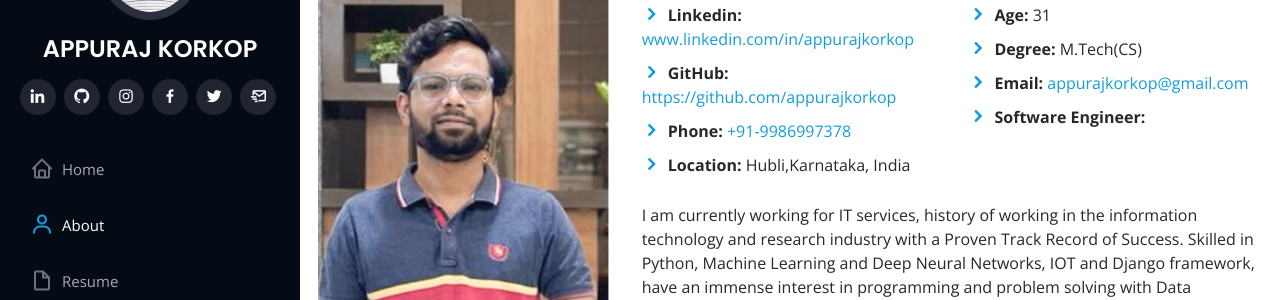
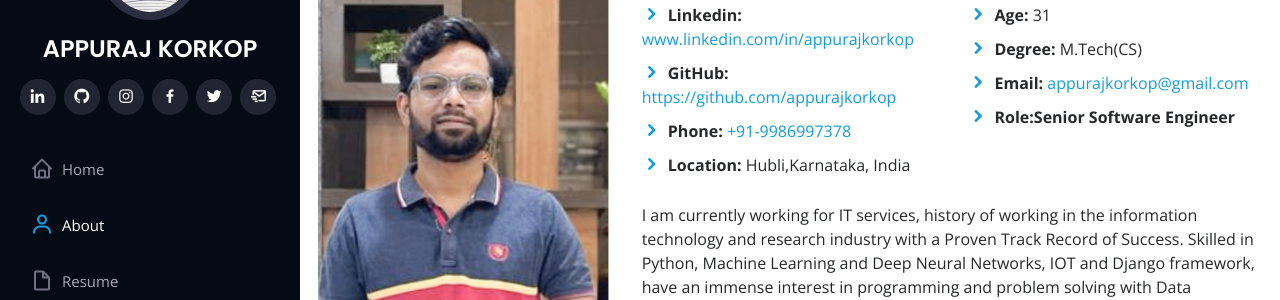
Before and after one commit to appurajk/appuraj.in, a Jekyll site: the page index.html, which Jekyll copies as it is, in a window 1280 px wide and 900 px high, scrolled down 975 px. Shown: the part 154-454 px from the top of the window. Built offline with Jekyll 4.4.1, drawn with Linux system fonts in a browser that asks for light colours.

Commit message:
Update index.html

```diff
--- a/index.html
+++ b/index.html
@@ -110,7 +110,7 @@
                   <li><i class="icofont-rounded-right"></i> <strong>Email:</strong>
 <a href="mailto:appurajkorkop@gmail.com">appurajkorkop@gmail.com</a>
  </li>
-                  <li><i class="icofont-rounded-right"></i> <strong>Software Engineer:</strong></li>
+                  <li><i class="icofont-rounded-right"></i> <strong>Role:Senior Software Engineer</strong></li>
                 </ul>
               </div>
             </div>
```
